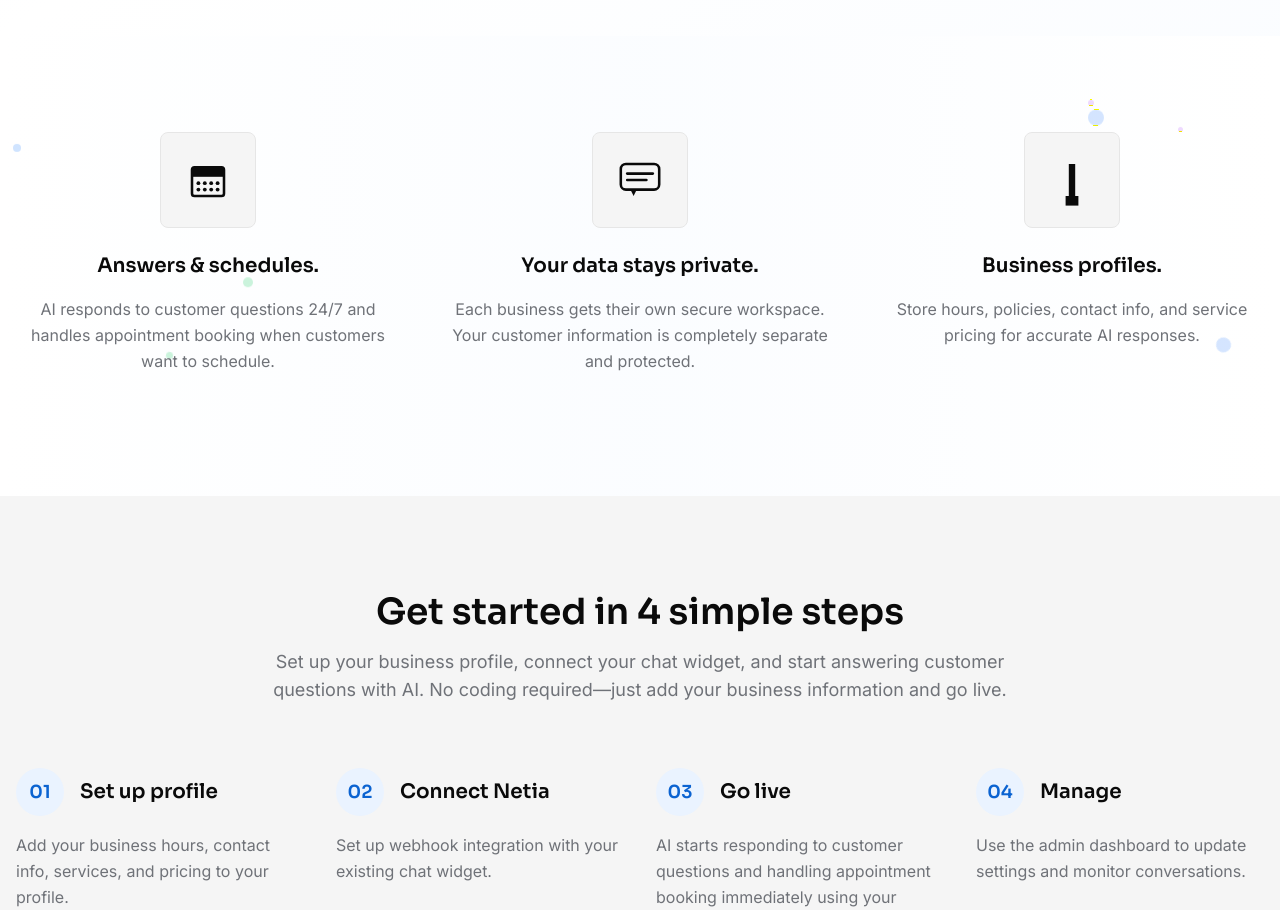
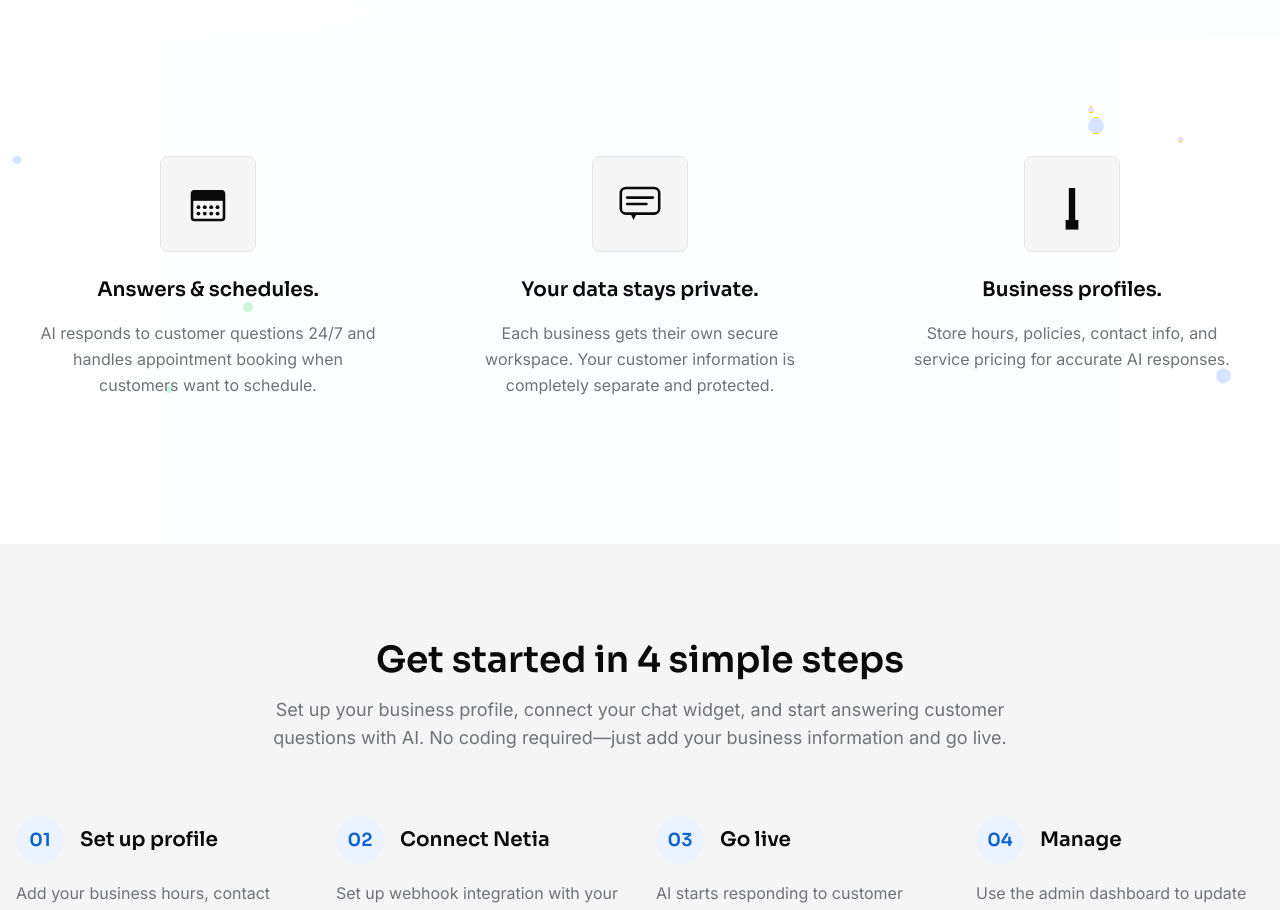
Before and after one commit to cabecaturbo/netiawebsite, a Next.js app: page / in a window 1280 px wide. Shown: the part 780-1690 px from the top of the page. Built offline with nearby package versions, Linux system fonts and the light colour scheme.

Commit message:
Add margin between hover box borders and text in features section
- Added p-6 padding to feature cards for proper margin
- Created margin between hover box borders and text
- Better visual spacing for all three features
- Improved readability with proper text spacing

```diff
--- a/components/Features.tsx
+++ b/components/Features.tsx
@@ -81,7 +81,7 @@ export const Features = () => {
           {features.map((feature, index) => (
             <div
               key={index}
-              className="text-center space-y-6 group animate-fade-in-up hover-lift transition-all duration-500"
+              className="text-center space-y-6 group animate-fade-in-up hover-lift transition-all duration-500 p-6"
               style={{animationDelay: `${index * 0.2}s`}}
             >
               {/* Icon Card */}
```
